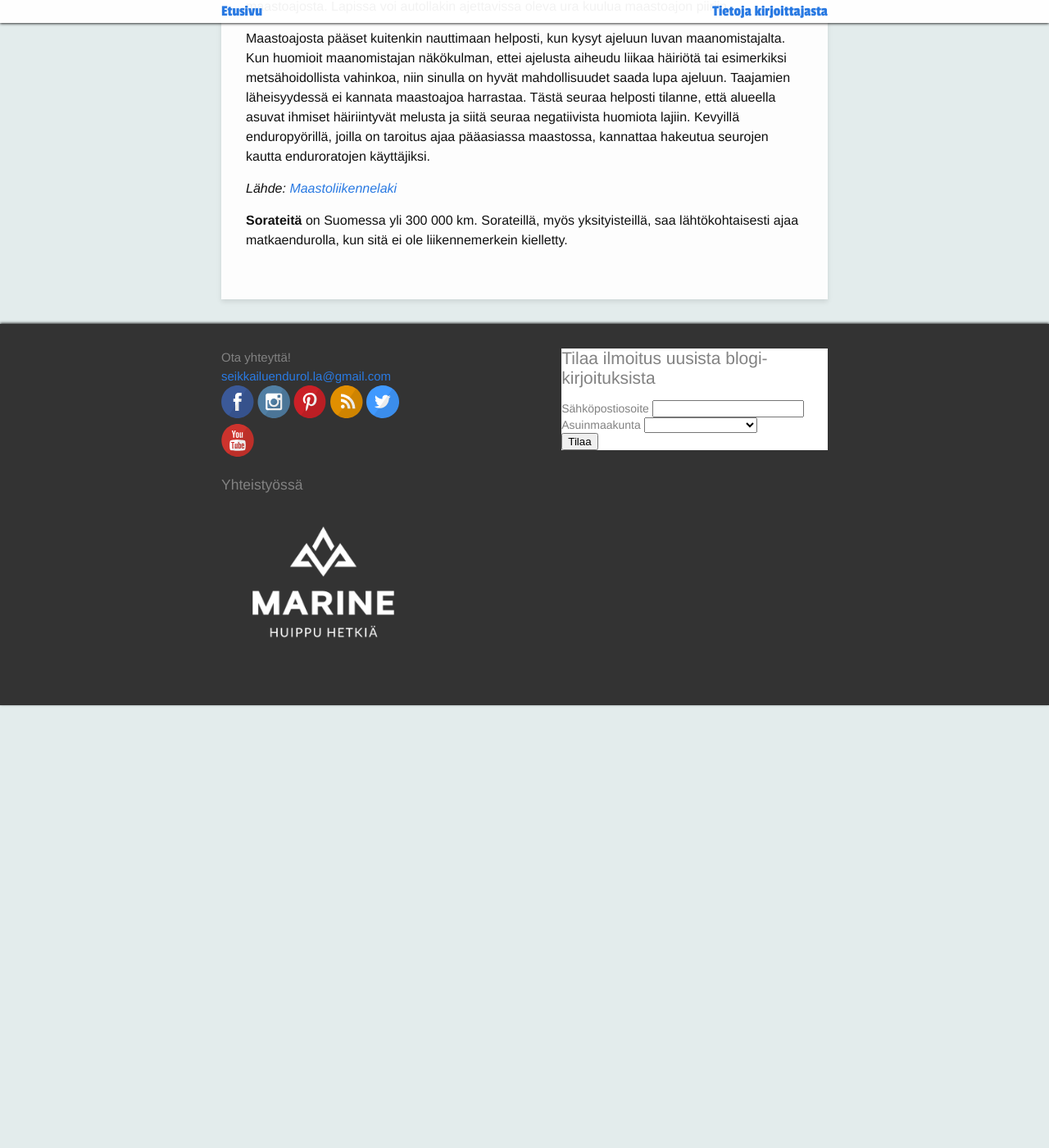
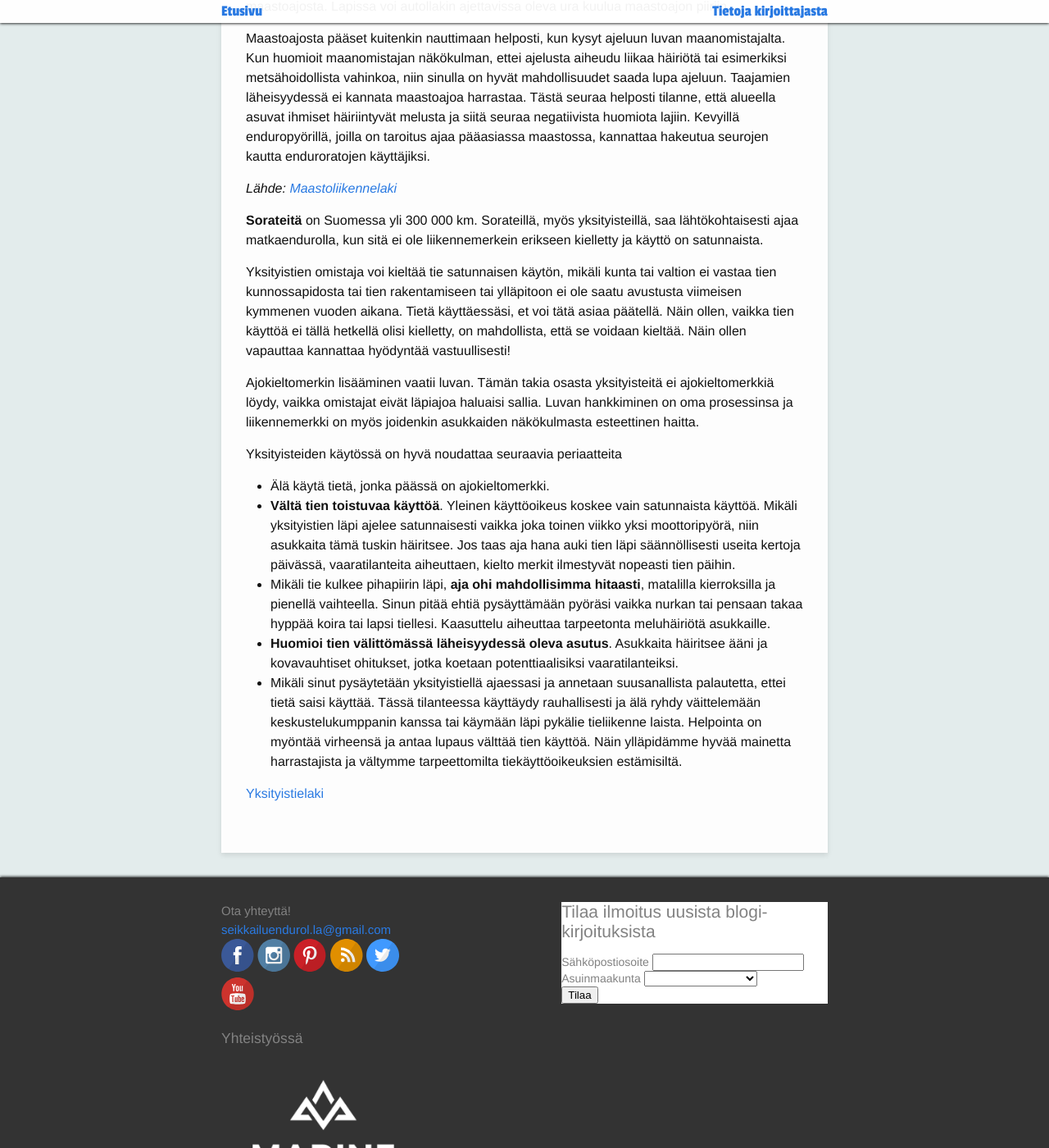
Before and after one commit to seikkailuendurolla/seikkailuendurolla.github.io, a Jekyll site: the page built from ohjeet.md, in a window 1280 px wide and 1400 px high, scrolled down 1160 px. Shown: the whole window at 82% size. Built offline with Jekyll 4.4.1, drawn with Linux system fonts in a browser that asks for light colours; some web fonts are replaced; comment, search, counter and statistics services are not loaded; before the commit the page ends 2020 px from its top, so only the background shows below that.

Commit message:
Luonnos soratie osuudesta

```diff
--- a/ohjeet.md
+++ b/ohjeet.md
@@ -47,4 +47,44 @@ Lähde:
 
 <b>Sorateitä</b> on Suomessa yli 300 000 km. Sorateillä, myös
 yksityisteillä, saa lähtökohtaisesti ajaa matkaendurolla, kun sitä ei
-ole liikennemerkein kielletty.
+ole liikennemerkein erikseen kielletty ja käyttö on satunnaista.
+
+Yksityistien omistaja voi kieltää tie satunnaisen käytön, mikäli kunta
+tai valtion ei vastaa tien kunnossapidosta tai tien rakentamiseen tai
+ylläpitoon ei ole saatu avustusta viimeisen kymmenen vuoden aikana.
+Tietä käyttäessäsi, et voi tätä asiaa päätellä. Näin ollen, vaikka tien
+käyttöä ei tällä hetkellä olisi kielletty, on mahdollista, että se
+voidaan kieltää. Näin ollen vapauttaa kannattaa hyödyntää
+vastuullisesti!
+
+Ajokieltomerkin lisääminen vaatii luvan. Tämän takia osasta
+yksityisteitä ei ajokieltomerkkiä löydy, vaikka omistajat eivät läpiajoa
+haluaisi sallia. Luvan hankkiminen on oma prosessinsa ja liikennemerkki
+on myös joidenkin asukkaiden näkökulmasta esteettinen haitta.
+
+Yksityisteiden käytössä on hyvä noudattaa seuraavia periaatteita
+
+* Älä käytä tietä, jonka päässä on ajokieltomerkki.
+* <b>Vältä tien toistuvaa käyttöä</b>. Yleinen käyttöoikeus koskee vain
+satunnaista käyttöä. Mikäli yksityistien läpi ajelee satunnaisesti
+vaikka joka toinen viikko yksi moottoripyörä, niin asukkaita tämä tuskin
+häiritsee. Jos taas aja hana auki tien läpi säännöllisesti useita
+kertoja päivässä, vaaratilanteita aiheuttaen, kielto merkit ilmestyvät
+nopeasti tien päihin.
+* Mikäli tie kulkee pihapiirin läpi, <b>aja ohi mahdollisimma
+hitaasti</b>, matalilla kierroksilla ja
+pienellä vaihteella. Sinun pitää ehtiä pysäyttämään pyöräsi vaikka
+nurkan tai pensaan takaa hyppää koira tai lapsi tiellesi. Kaasuttelu
+aiheuttaa tarpeetonta meluhäiriötä asukkaille.
+* <b>Huomioi tien välittömässä läheisyydessä oleva asutus</b>.
+Asukkaita häiritsee ääni ja kovavauhtiset ohitukset, jotka koetaan
+potenttiaalisiksi vaaratilanteiksi.
+* Mikäli sinut pysäytetään yksityistiellä ajaessasi ja annetaan
+suusanallista palautetta, ettei tietä saisi käyttää. Tässä tilanteessa
+käyttäydy rauhallisesti ja älä ryhdy väittelemään keskustelukumppanin
+kanssa tai käymään läpi pykälie tieliikenne laista. Helpointa on myöntää
+virheensä ja antaa lupaus välttää tien käyttöä. Näin ylläpidämme hyvää
+mainetta harrastajista ja vältymme tarpeettomilta tiekäyttöoikeuksien
+estämisiltä.
+
+[Yksityistielaki](https://www.finlex.fi/fi/laki/alkup/2018/20180560)
```
